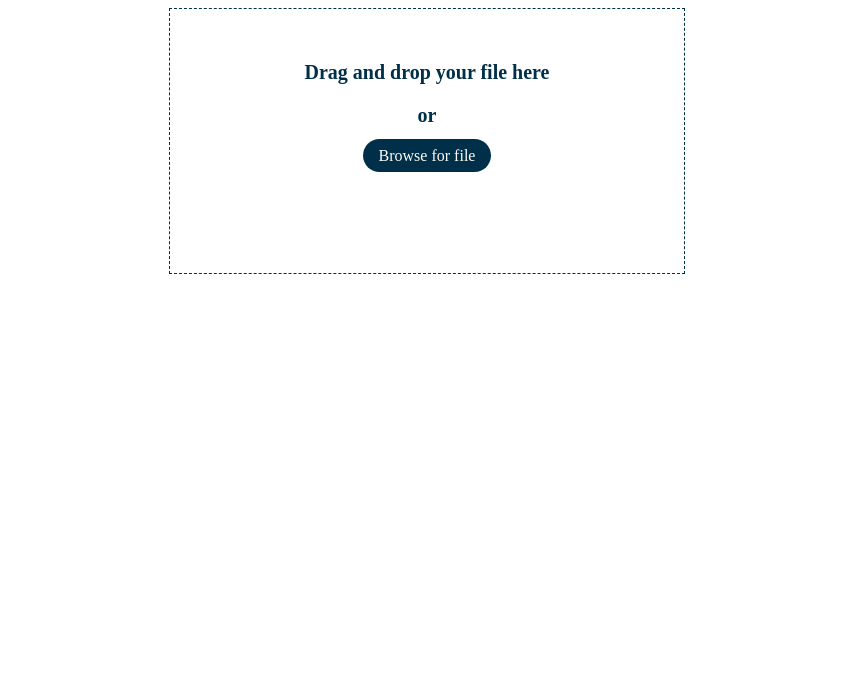
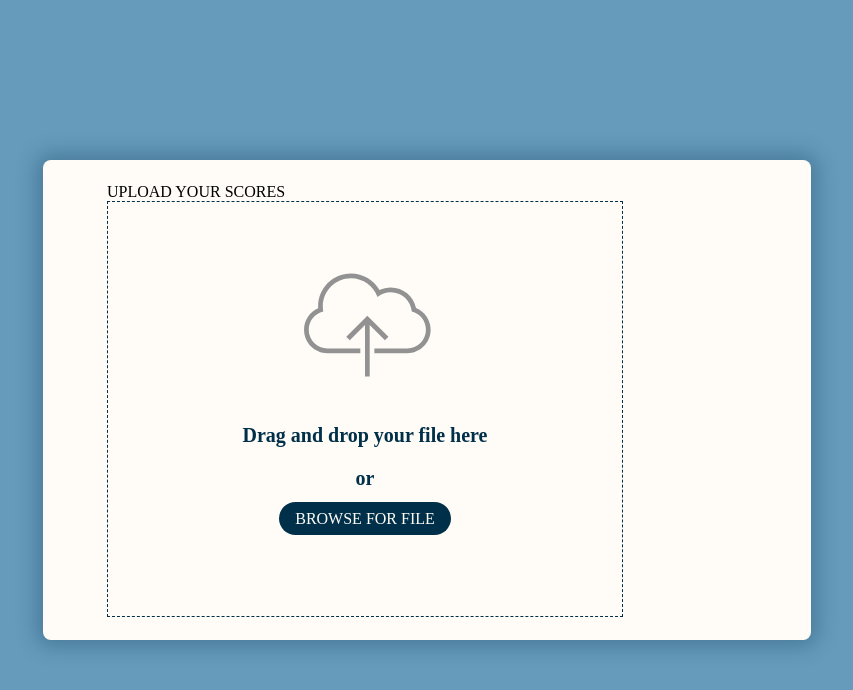
Before and after one commit to ZStachura/Bowling_Report_System, an Angular app in the folder bowling-report-system/: page /main/files in a window 1280 px wide. Shown: the top 690 px of the page, without its empty margins (213-1066 px from the left). Built offline with nearby package versions, Linux system fonts and the light colour scheme.

Commit message:
Style changes

```diff
--- a/bowling-report-system/src/app/app.component.scss
+++ b/bowling-report-system/src/app/app.component.scss
@@ -0,0 +1,14 @@
+:host {
+    min-height: 100%;
+    margin: 0;
+    display: flex;
+}
+
+.bowling-app-main-container {
+    position: relative;
+    width: 100vw;
+    background-color: var(--air-superiority-blue);
+    display: flex;
+    justify-content: center;
+    align-items: center;
+}
--- a/bowling-report-system/src/app/pages/main/file-upload/file-upload.component.html
+++ b/bowling-report-system/src/app/pages/main/file-upload/file-upload.component.html
@@ -1,22 +1,30 @@
+<div class="page_container">
+<div class="upload_container">
+@if (files.length>=5) {
+  <div class="upload_container_title">YOU REACHED THE LIMIT OF FILES</div>
+} @else {
+  <div class="upload_container_title">UPLOAD YOUR SCORES</div>
+}
 <div class="drop_container" appDragDropInput (fileDropped)="onFileDropped($event)">
-  <input type="file" #fileDropRef id="fileDropRef" accept=".txt" (change)="fileHandler($event)">
+  <input type="file" #fileDropRef id="fileDropRef" accept=".txt" (change)="fileHandler($event)" [disabled]="files.length>=5">
+  <img src="../../../../assets/icons/upload_icon.svg" alt="cloud">
   <h3>Drag and drop your file here</h3>
   <h3>or</h3>
-  <label for="fileDropRef">Browse for file</label>
+  <label for="fileDropRef">BROWSE FOR FILE</label>
 </div>
+</div>
+
 @if (files && files.length>0) {
-  <div class="files_container">
+    <div class="files_container">
     @for (file of files; track $index) {
       <div class="files_container_file">
-        <div (click)="onToShow(file)">Show</div>
-        <h4>
+        <h4 (click)="onToShow(file)">
           {{file.name}}
         </h4>
-      </div>
-      <div class="files_container_delete" (click)="deleteFile($index)">
-        Delete
-      </div>
+        <img (click)="deleteFile($index)" src="../../../../assets/icons/trash_icon.svg" alt="cloud">
+    </div>
     }
-  </div>
-  <div (click)="clearFiles()">Clear files</div>
+    <div class="clear_files" (click)="clearFiles()">Clear files</div>
+    </div>
 }
+</div>
--- a/bowling-report-system/src/app/pages/main/file-upload/file-upload.component.scss
+++ b/bowling-report-system/src/app/pages/main/file-upload/file-upload.component.scss
@@ -1,11 +1,33 @@
+.page_container{
+    display: flex;
+    width: 100%;
+    flex-direction: row;
+    justify-content: center;
+    align-items: center;
+    padding: 2rem;
+    gap: 3rem;
+}
+.upload__container{
+    height: 100%;
+    display: flex;
+    flex-direction: column;
+    justify-content: flex-start;
+    width: 50%;
+}
 .drop_container {
     width: 450px;
-    height: 200px;
+    height: 350px;
     padding: 2rem;
     text-align: center;
+    justify-content: center;
     border: dashed 1px var(--prussian-blue);
     position: relative;
     margin: 0 auto;
+    img{
+        margin-top: 1rem;
+        height: 150px;
+        width: 150px;
+    }
     input{
         opacity:0;
         position: absolute;
@@ -29,3 +51,35 @@
         color: var(--prussian-blue);
     }
 }
+.files_container{
+    display: flex;
+    flex-direction: column;
+    align-items: flex-start;
+    height: 350px;
+    gap: 20px;
+}
+.files_container_file{
+    display: flex;
+    flex-direction: row;
+    width: 400px;
+    height: 60px;
+    padding-inline: 0.5rem;
+    justify-content: space-between;
+    align-content: center;
+    background-color: #669BBC80;
+    border-radius: 5px;
+    h4{
+        width: 350px;
+        flex-wrap: wrap;
+    }
+    img{
+        margin-top: 13px;
+        height: 30px;
+        width: 30px;
+    }
+}
+.clear_files{
+    flex-direction: row;
+    justify-self: flex-end;
+    align-self: flex-end;
+}
--- a/bowling-report-system/src/app/pages/main/file-upload/file-upload.component.ts
+++ b/bowling-report-system/src/app/pages/main/file-upload/file-upload.component.ts
@@ -21,8 +21,9 @@ ngOnInit() {
 
 prepareFilesList(files: File[]) {
   for (const item of files) {
-    let reader = new FileReader();
-    reader.onload = (event) => {
+    if(this.files.length<5){
+      let reader = new FileReader();
+      reader.onload = (event) => {
         let text = event.target!.result as string;
         let myFile: ShortenedFile = {
         name: item.name,
@@ -32,6 +33,7 @@ prepareFilesList(files: File[]) {
       this.updateLocalStorage()
     };
     reader.readAsText(item);
+    }
   }
 }
 
--- a/bowling-report-system/src/app/pages/main/main-page/main-page.component.html
+++ b/bowling-report-system/src/app/pages/main/main-page/main-page.component.html
@@ -1 +1,3 @@
-<router-outlet></router-outlet>
+<div class="container">
+    <router-outlet></router-outlet>
+</div>
--- a/bowling-report-system/src/app/pages/main/main-page/main-page.component.scss
+++ b/bowling-report-system/src/app/pages/main/main-page/main-page.component.scss
@@ -0,0 +1,11 @@
+.container{
+    height: 60vh;
+    width: 60vw;
+    margin: 0;
+    display:flex;
+    align-items: center;
+    justify-content: flex-start;
+    background-color: var(--baby-powder);
+    border-radius: 8px;
+    box-shadow: 0px 0px 20px 7px rgba(0,48,73,0.28);
+}
--- a/bowling-report-system/src/app/pages/main/main-routing.module.ts
+++ b/bowling-report-system/src/app/pages/main/main-routing.module.ts
@@ -10,8 +10,8 @@ const routes: Routes = [
     component: MainPageComponent,
     children:[
       {path:'',pathMatch:'full',redirectTo:'files'},
-      {path:'files', component:FileUploadComponent},
-      {path:'board',component:ScoreBoardComponent}
+      {path:'files', component:FileUploadComponent, title: 'File Upload' },
+      {path:'board',component:ScoreBoardComponent, title: 'Scoreboard' }
     ]
   },
 ];
--- a/bowling-report-system/src/app/pages/main/score-board/player-row/player-row.component.html
+++ b/bowling-report-system/src/app/pages/main/score-board/player-row/player-row.component.html
@@ -1,7 +1,14 @@
 <div class="container">
-<div>{{player.name}}</div>
-<div>{{player.scores | CalculateScore}}</div>
-@for (score of player.scores; track $index) {
-  <div>{{score}}</div>
-}
+  <div class="player">
+    <div class="player__name">{{player.name}}</div>
+    <div class="player__scores">
+      <div class="player__scores__final">
+        {{player.scores | CalculateScore}}
+      </div>
+      @for (score of player.scores; track $index) {
+        <div class="player__scores__score__">{{score}}</div>
+      }
+    </div>
+  </div>
+<div></div>
 </div>
--- a/bowling-report-system/src/shared/scss/variables.scss
+++ b/bowling-report-system/src/shared/scss/variables.scss
@@ -4,4 +4,5 @@
     --baby-powder: #FFFCF7;
     --prussian-blue: #003049;
     --air-superiority-blue: #669BBC;
+    --light-gray:#929292;
 }
--- a/bowling-report-system/src/styles.scss
+++ b/bowling-report-system/src/styles.scss
@@ -1,2 +1,9 @@
 /* You can add global styles to this file, and also import other style files */
-@import './shared/scss/variables.scss'
+@import './shared/scss/variables.scss';
+
+html, body {
+    background: transparent;
+    height: 100vh;
+    margin: 0;
+    padding: 0;
+}
```
Also changed, not shown: bowling-report-system/src/assets/icons/trash_icon.svg (added), bowling-report-system/src/assets/icons/upload_icon.svg (added).
